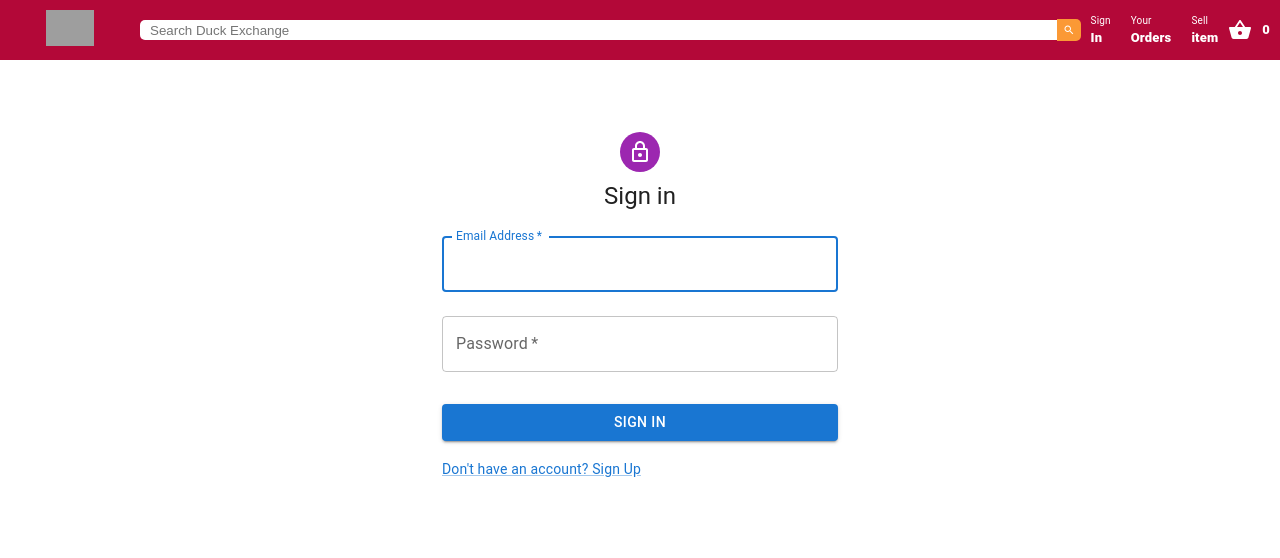
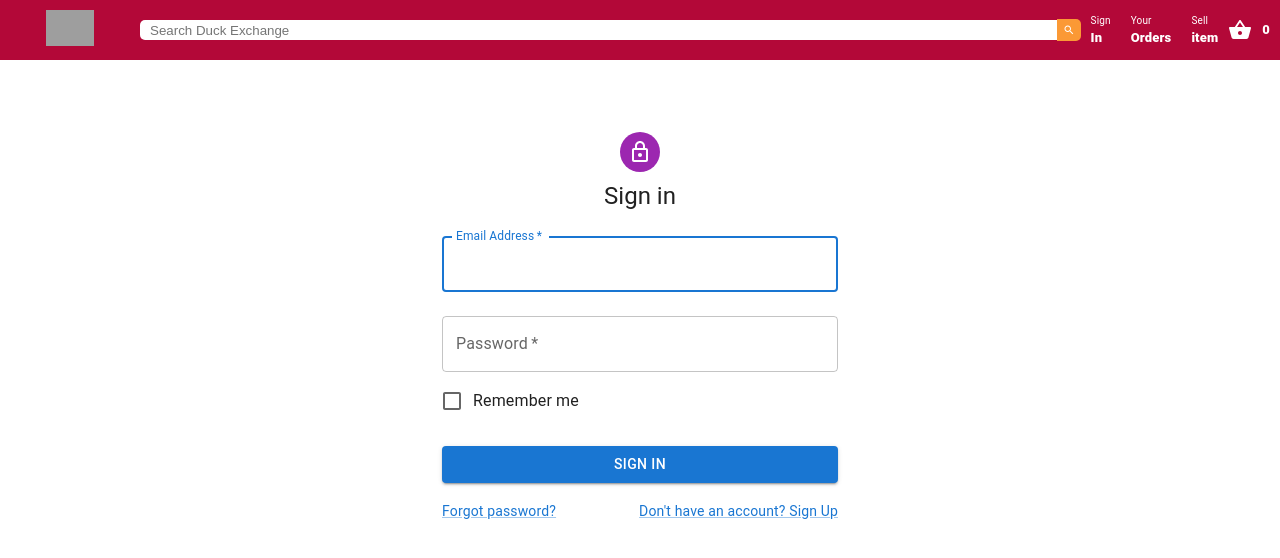
Before and after one commit to juan0campo8/studentExchange, a React (Create React App) app: page /signin in a window 1280 px wide. Shown: the top 558 px of the page. Built offline with nearby package versions, Linux system fonts and the light colour scheme; grey boxes are pictures that could not be loaded.

Commit message:
bug fixes

```diff
--- a/src/component/AddToCart.js
+++ b/src/component/AddToCart.js
@@ -1,11 +1,11 @@
 import React, {useState } from "react";
 import Axios from "axios";
-import { useHistory } from "react-router-dom";
+import { useNavigate } from "react-router-dom";
 import { Button } from "react-bootstrap";
 
-const addToCart = (item) => {
+const AddToCart = (item) => {
     const [isLoading, setIsLoading] = useState(false);
-    const history = useHistory();
+    const navigate = useNavigate();
 
     const handleClick = () => {
         setIsLoading(true);
@@ -30,14 +30,14 @@ const addToCart = (item) => {
           .catch(error => {
             console.error(error);
             setIsLoading(false);
-            history.push('/signin');
+            navigate('/signin');
           });
       };
 
       return (
         <Button onClick={handleClick} disabled={isLoading}>
-          {isLoading ? 'Loading...' : 'Click me!'}
+          {isLoading ? 'Loading...' : 'AddToCart'}
         </Button>
       );
 }
-export default addToCart;
+export default AddToCart;
--- a/src/component/ItemData.js
+++ b/src/component/ItemData.js
@@ -9,7 +9,6 @@ const ShowItems = () => {
         async function fetchData() {
             try{
                 const res = await Axios.get('http://localhost:8080/get/items');
-                console.log(JSON.stringify(res.data));
                 setItems(res.data);
             } catch(err){
                 console.log(err);
--- a/src/component/items.js
+++ b/src/component/items.js
@@ -1,7 +1,7 @@
 import React from "react";
 import { Card, CardContent, CardMedia, Typography, Grid, Button } from "@mui/material";
 import "./items.css";
-import addToCart from "./AddToCart";
+import AddToCart from "./addToCart";
 
 
 const images = {};
@@ -39,7 +39,7 @@ const Items = ({ items }) => {
                                 <Typography variant="subtitle1" color="textSecondary" component="p">
                                     {`Category: ${item.Item_category}`}
                                 </Typography>
-                                <addToCart item={this.item}/>
+                                <AddToCart/>
                             </CardContent>
                         </Card>
                     </Grid>
--- a/src/pages/signin.js
+++ b/src/pages/signin.js
@@ -12,13 +12,25 @@ import LockOutlinedIcon from '@mui/icons-material/LockOutlined';
 import Typography from '@mui/material/Typography';
 import Container from '@mui/material/Container';
 import { createTheme, ThemeProvider } from '@mui/material/styles';
+import { useState } from 'react';
 
-import { authenticate } from '../services/api';
+import * as api from '../services/api';
 
 
 const theme = createTheme();
 
+
+
+
 export default function SignIn() {
+  const [authenticated, setAuthenticated] = useState(false);
+  const [username, setUsername] = useState();
+  const [password, setPassword] = useState();
+
+  const authUser = async () => {
+    setAuthenticated(await api.authenticate(username, password));
+  }
+
   const handleSubmit = (event) => {
     event.preventDefault();
     const data = new FormData(event.currentTarget);
@@ -26,7 +38,6 @@ export default function SignIn() {
       email: data.get('email'),
       password: data.get('password'),
     });
-    authenticate(data.get('email'), data.get('password'));
   };
 
   return (
@@ -47,7 +58,7 @@ export default function SignIn() {
           <Typography component="h1" variant="h5">
             Sign in
           </Typography>
-          <Box component="form" onSubmit={handleSubmit} noValidate sx={{ mt: 1 }}>
+          <Box component="form" onSubmit={authUser} noValidate sx={{ mt: 1 }}>
             <TextField
               margin="normal"
               required
@@ -56,6 +67,7 @@ export default function SignIn() {
               label="Email Address"
               name="email"
               autoComplete="email"
+              onChange={(e) => setUsername(e.target.value)}
               autoFocus
             />
             <TextField
@@ -67,8 +79,12 @@ export default function SignIn() {
               type="password"
               id="password"
               autoComplete="current-password"
+              onChange={(e) => setPassword(e.target.value)}
             />
-
+            <FormControlLabel
+              control={<Checkbox value="remember" color="primary" />}
+              label="Remember me"
+            />
             <Button
               type="submit"
               fullWidth
@@ -78,7 +94,11 @@ export default function SignIn() {
               Sign In
             </Button>
             <Grid container>
-
+              <Grid item xs>
+                <Link href="signup" variant="body2">
+                  Forgot password?
+                </Link>
+              </Grid>
               <Grid item>
                 <Link href="signup" variant="body2">
                   {"Don't have an account? Sign Up"}
--- a/src/pages/signup.js
+++ b/src/pages/signup.js
@@ -12,13 +12,24 @@ import LockOutlinedIcon from '@mui/icons-material/LockOutlined';
 import Typography from '@mui/material/Typography';
 import Container from '@mui/material/Container';
 import { createTheme, ThemeProvider } from '@mui/material/styles';
+import { useState } from 'react';
 
-import { createUser } from '../services/api';
+import * as api from '../services/api';
 
 
 const theme = createTheme();
 
+
+
 export default function SignUp() {
+  const [username, setUsername] = useState();
+  const [password, setPassword] = useState();
+
+  const createUserFun = async () => {
+      await api.createUser(username, password);
+  }
+
+
   const handleSubmit = (event) => {
     event.preventDefault();
     const data = new FormData(event.currentTarget);
@@ -26,7 +37,6 @@ export default function SignUp() {
       email: data.get('email'),
       password: data.get('password'),
     });
-    createUser(data.get('email'), data.get('password'));
   };
 
   return (
@@ -47,7 +57,7 @@ export default function SignUp() {
           <Typography component="h1" variant="h5">
             Sign up
           </Typography>
-          <Box component="form" noValidate onSubmit={handleSubmit} sx={{ mt: 3 }}>
+          <Box component="form" noValidate onSubmit={createUserFun} sx={{ mt: 3 }}>
             <Grid container spacing={2}>
               <Grid item xs={12} sm={6}>
                 <TextField
@@ -78,6 +88,7 @@ export default function SignUp() {
                   label="Email Address"
                   name="email"
                   autoComplete="email"
+                  onChange={(e) => setUsername(e.target.value)}
                 />
               </Grid>
               <Grid item xs={12}>
@@ -89,6 +100,7 @@ export default function SignUp() {
                   type="password"
                   id="password"
                   autoComplete="new-password"
+                  onChange={(e) => setPassword(e.target.value)}
                 />
               </Grid>
 
--- a/src/services/api.js
+++ b/src/services/api.js
@@ -1,10 +1,10 @@
-import axios from "axios";
+import Axios from "axios";
 
 const baseUrl = "http://localhost:8080";
 
 export const authenticate = async (username, password) => {
     try {
-        await axios.get(`${baseUrl}/authenticate`, {
+        await Axios.get(`${baseUrl}/authenticate`, {
             auth: { username, password },
             withCredentials: true
         });
@@ -24,7 +24,7 @@ export const createUser = async (username, password) => {
                 cart: []
             }
         }
-        return await axios.post(`${baseUrl}/users`, {}, options);
+        return await Axios.post(`${baseUrl}/users`, {}, options);
     } catch (e) {
         console.log(e);
     }
```
Also changed, not shown: 1 other file (tests, documents, lock files or other folders).
